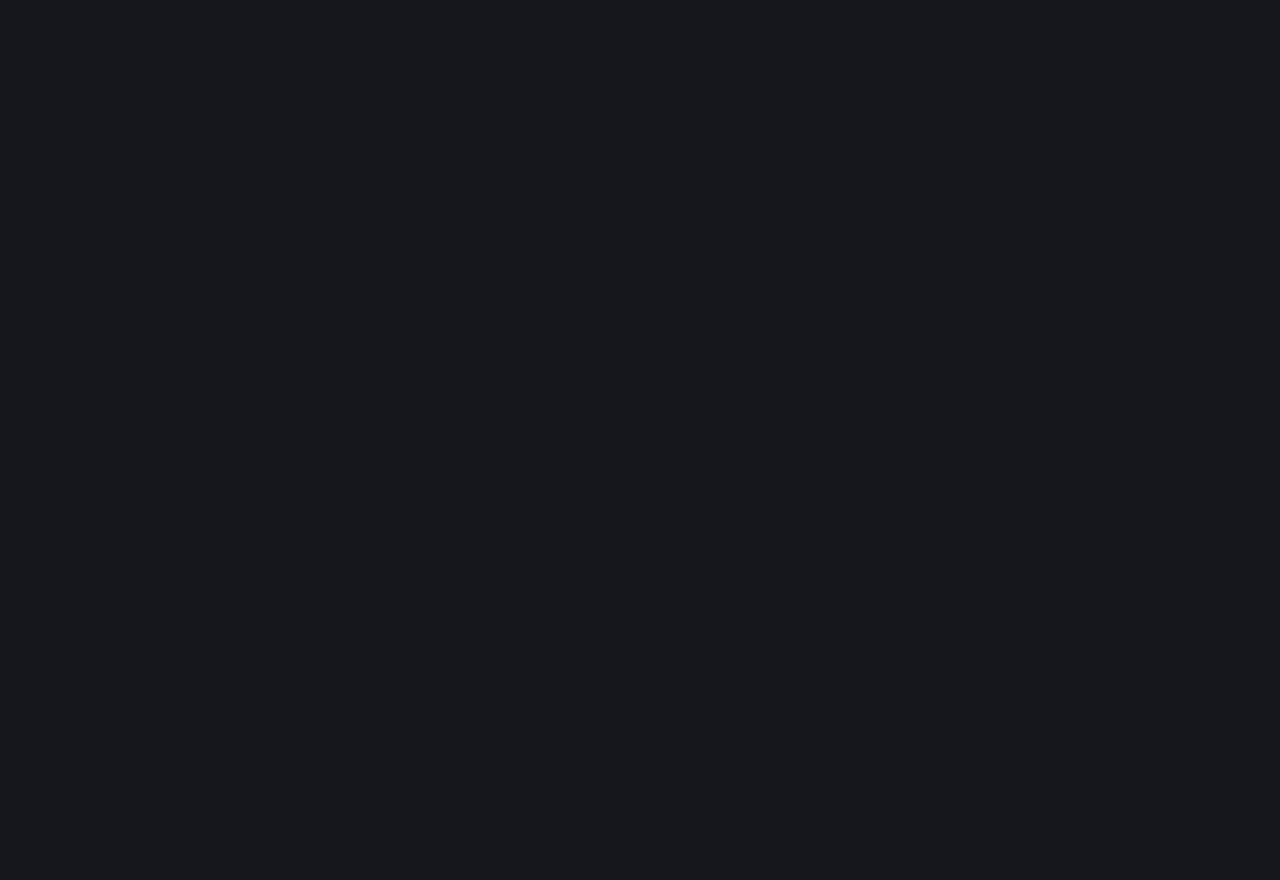
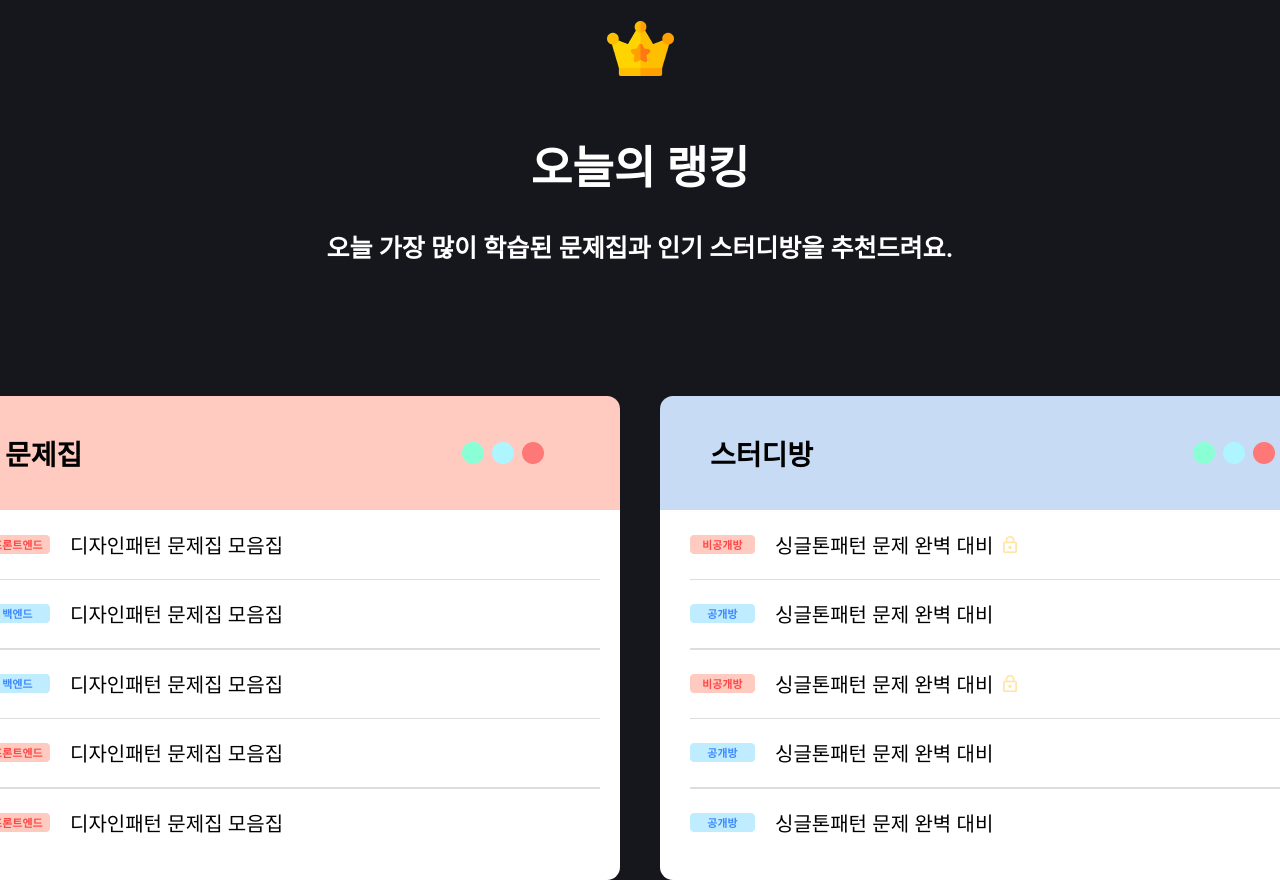
Before and after one commit to QuizUpWebProject/front, a React (Create React App) app: page / in a window 1280 px wide. Shown: the part 2300-3180 px from the top of the page. Before the commit the page ends 2265 px from the top, so only its background shows below. Built offline with nearby package versions, Linux system fonts and the light colour scheme.

Commit message:
design: ranking UI 구현 #4
- api 연동 전, 더미 데이터로 스터디방 랭킹과 문제집 랭킹 화면을 구현했습니다

```diff
--- /dev/null
+++ b/src/components/main/Ranking.jsx
@@ -0,0 +1,243 @@
+import styled from "styled-components";
+import RankingIcon from "../../assets/rangking.png";
+import CardIcon from "../../assets/card icon.png";
+import FrontendIcon from "../../assets/forntend.png";
+import BackendIcon from "../../assets/backend.png";
+import OpenStudyIcon from "../../assets/open_study.png";
+import PrivateStudyIcon from "../../assets/private_study.png";
+import LockIcon from "../../assets/lock.png";
+import { useNavigate } from "react-router-dom";
+
+const Ranking = () => {
+  const navigate = useNavigate();
+
+  return (
+    <Wrapper>
+      <Icon src={RankingIcon} alt="rankingIcon" />
+      <Title>오늘의 랭킹</Title>
+      <Description>
+        오늘 가장 많이 학습된 문제집과 인기 스터디방을 추천드려요.
+      </Description>
+
+      <ContentWrapper>
+        <ItemWrapper>
+          <ItemHeader color="#ffcbc0">
+            <ItemTitle>문제집</ItemTitle>
+            <ItemIcon src={CardIcon} alt="cardicon" />
+          </ItemHeader>
+          <ItemBody>
+            <Item>
+              <ItemImage src={FrontendIcon} alt="frontend" />
+              <div onClick={() => navigate("/front/:worklistid")}>
+                디자인패턴 문제집 모음집
+              </div>
+            </Item>
+            <Line />
+            <Item>
+              <ItemImage src={BackendIcon} alt="backend" />
+              <div onClick={() => navigate("/back/:worklistid")}>
+                디자인패턴 문제집 모음집
+              </div>
+            </Item>
+            <Line />
+            <Item>
+              <ItemImage src={BackendIcon} alt="backend" />
+              <div onClick={() => navigate("/back/:worklistid")}>
+                디자인패턴 문제집 모음집
+              </div>
+            </Item>
+            <Line />
+            <Item>
+              <ItemImage src={FrontendIcon} alt="frontend" />
+              <div onClick={() => navigate("/front/:worklistid")}>
+                디자인패턴 문제집 모음집
+              </div>
+            </Item>
+            <Line />
+            <Item>
+              <ItemImage src={FrontendIcon} alt="frontend" />
+              <div onClick={() => navigate("/front/:worklistid")}>
+                디자인패턴 문제집 모음집
+              </div>
+            </Item>
+          </ItemBody>
+        </ItemWrapper>
+
+        <ItemWrapper>
+          <ItemHeader color="#c8dbf5">
+            <ItemTitle>스터디방</ItemTitle>
+            <ItemIcon src={CardIcon} alt="cardicon" />
+          </ItemHeader>
+          <ItemBody>
+            <Item>
+              <ItemImage src={PrivateStudyIcon} alt="private-study" />
+              <div onClick={() => navigate("/study/:studyroomid")}>
+                싱글톤패턴 문제 완벽 대비
+              </div>{" "}
+              <LockImg src={LockIcon} alt="lock" />
+            </Item>
+            <Line />
+            <Item>
+              <ItemImage src={OpenStudyIcon} alt="open-study" />
+              <div onClick={() => navigate("/study/:studyroomid")}>
+                싱글톤패턴 문제 완벽 대비
+              </div>
+            </Item>
+            <Line />
+            <Item>
+              <ItemImage src={PrivateStudyIcon} alt="private-study" />
+              <div onClick={() => navigate("/study/:studyroomid")}>
+                싱글톤패턴 문제 완벽 대비
+              </div>{" "}
+              <LockImg src={LockIcon} alt="lock" />
+            </Item>
+            <Line />
+            <Item>
+              <ItemImage src={OpenStudyIcon} alt="open-study" />
+              <div onClick={() => navigate("/study/:studyroomid")}>
+                싱글톤패턴 문제 완벽 대비
+              </div>
+            </Item>
+            <Line />
+            <Item>
+              <ItemImage src={OpenStudyIcon} alt="open-study" />
+              <div onClick={() => navigate("/study/:studyroomid")}>
+                싱글톤패턴 문제 완벽 대비
+              </div>
+            </Item>
+          </ItemBody>
+        </ItemWrapper>
+      </ContentWrapper>
+    </Wrapper>
+  );
+};
+
+const Wrapper = styled.div`
+  display: flex;
+  flex-direction: column;
+  align-items: center;
+`;
+
+const Icon = styled.img`
+  width: 67px;
+  height: 67px;
+  margin-top: 50px;
+  margin-bottom: 50px;
+  object-fit: contain;
+`;
+
+const Title = styled.div`
+  width: 267px;
+  height: 96px;
+  font-family: Inter;
+  font-size: 45px;
+  font-weight: 600;
+  font-stretch: normal;
+  font-style: normal;
+  line-height: normal;
+  letter-spacing: normal;
+  text-align: center;
+  color: #fff;
+`;
+
+const Description = styled.div`
+  width: 800px;
+  height: 96px;
+  margin-bottom: 72px;
+  font-family: Inter;
+  font-size: 25px;
+  font-weight: 600;
+  font-stretch: normal;
+  font-style: normal;
+  line-height: normal;
+  letter-spacing: normal;
+  text-align: center;
+  color: #fff;
+`;
+
+const ContentWrapper = styled.div`
+  display: flex;
+`;
+
+const ItemWrapper = styled.div``;
+
+const ItemHeader = styled.div`
+  display: flex;
+  flex-direction: space-between;
+  align-items: center;
+  width: 615px;
+  height: 74px;
+  margin: 0 20px;
+  padding: 20px 20px 20px 30px;
+  background-color: ${(props) => props.color};
+  border-radius: 13px 13px 0px 0px;
+`;
+
+const ItemTitle = styled.span`
+  font-family: Inter;
+  font-size: 28px;
+  font-weight: 600;
+  font-stretch: normal;
+  font-style: normal;
+  line-height: normal;
+  letter-spacing: normal;
+  text-align: left;
+  color: #000;
+  margin-left: 20px;
+`;
+
+const ItemIcon = styled.img`
+  width: 82px;
+  height: 22px;
+  margin-left: 380px;
+  object-fit: contain;
+`;
+
+const ItemBody = styled.div`
+  width: 615px;
+  height: 330px;
+  margin: 0 20px;
+  padding: 20px 20px 20px 30px;
+  background-color: #fff;
+  border-radius: 0px 0px 13px 13px;
+`;
+
+const Item = styled.div`
+  display: flex;
+  align-items: center;
+  cursor: pointer;
+  margin-bottom: 20px;
+  font-family: Inter;
+  font-size: 20px;
+  font-weight: 500;
+  font-stretch: normal;
+  font-style: normal;
+  line-height: normal;
+  letter-spacing: normal;
+  text-align: left;
+  color: #000;
+`;
+
+const ItemImage = styled.img`
+  width: 65px;
+  height: 19px;
+  margin-right: 20px;
+  object-fit: contain;
+`;
+
+const Line = styled.div`
+  width: 615px;
+  height: 1.5px;
+  margin: 18.5px 0 19px;
+  background-color: #ddd;
+`;
+
+const LockImg = styled.img`
+  width: 13.3px;
+  height: 17.5px;
+  flex-grow: 0;
+  color: #fa9600;
+  margin-left: 10px;
+`;
+
+export default Ranking;
--- a/src/pages/Main.jsx
+++ b/src/pages/Main.jsx
@@ -1,6 +1,7 @@
 import styled from "styled-components";
 import Banner from "../components/main/Banner";
 import Description from "../components/main/Description";
+import Ranking from "../components/main/Ranking";
 
 const Main = () => {
   return (
@@ -8,6 +9,8 @@ const Main = () => {
       <Banner />
 
       <Description />
+
+      <Ranking />
     </Wrapper>
   );
 };
```
